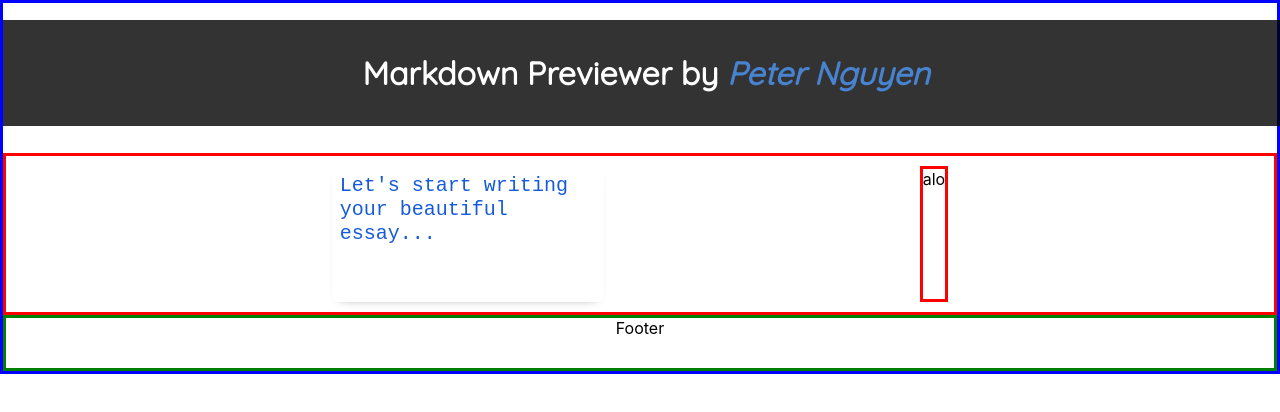
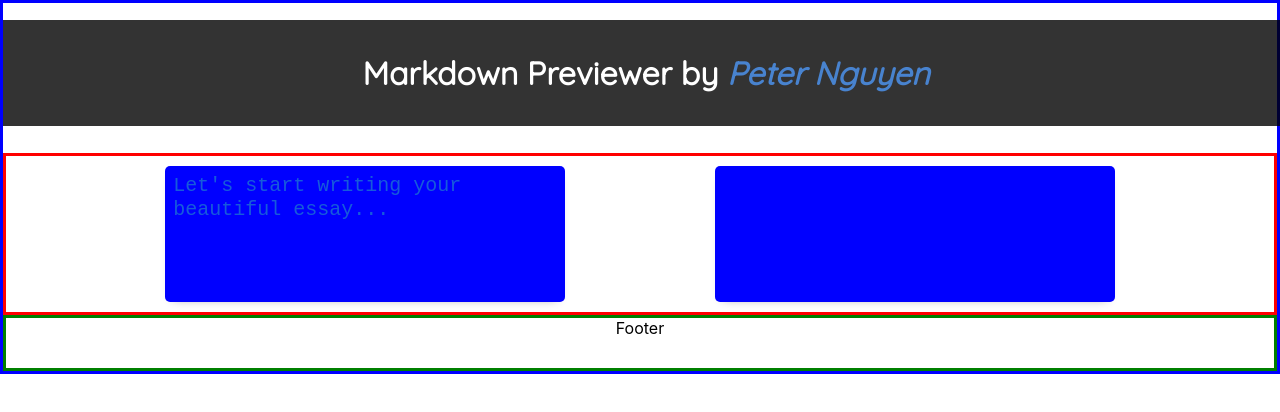
Before and after one commit to petercrackthecode/FCC_MarkdownPreviewer, a React (Create React App) app: page / in a window 1280 px wide. Shown: the top 412 px of the page. Built offline with nearby package versions, Linux system fonts and the light colour scheme.

Commit message:
Nothing to say

```diff
--- a/src/components/Preview.js
+++ b/src/components/Preview.js
@@ -3,7 +3,7 @@ import React from 'react';
 
 
 export default function Preview(props)   {
-    return <div id='preview'>alo {props.m_text}</div>;
+    return <div id='preview' className='container'>{props.m_text}</div>;
 }
 
 
--- a/src/styles/App.css
+++ b/src/styles/App.css
@@ -9,7 +9,9 @@
   line-height: 24px;
   overflow: auto;
   height: auto;
+  width: 400px;
   box-shadow: 0px 4px 10px -8px grey;
+  background-color: blue;
 }
 #app #content .container::placeholder {
   color: #165bdb;
@@ -50,9 +52,6 @@
   justify-content: space-evenly;
   padding: 10px;
 }
-#app #content #preview {
-  border: 3px solid red;
-}
 #app #footer {
   min-height: 50px;
   border: 3px solid green;
--- a/src/styles/App.scss
+++ b/src/styles/App.scss
@@ -15,11 +15,13 @@
     line-height: 24px;
     overflow: auto;
     height: auto;
+    width: 400px;
     box-shadow: 0px 4px 10px -8px grey;
+    background-color: blue;
 
     &::placeholder {
         color: rgb(22, 91, 219)
-            }
+    }
 
     &:focus {
         outline: none;
@@ -70,7 +72,7 @@
         }
 
         #preview    {
-            border: 3px solid red;
+
         }
     }
 
```
Also changed, not shown: 1 other file (tests, documents, lock files or other folders).
